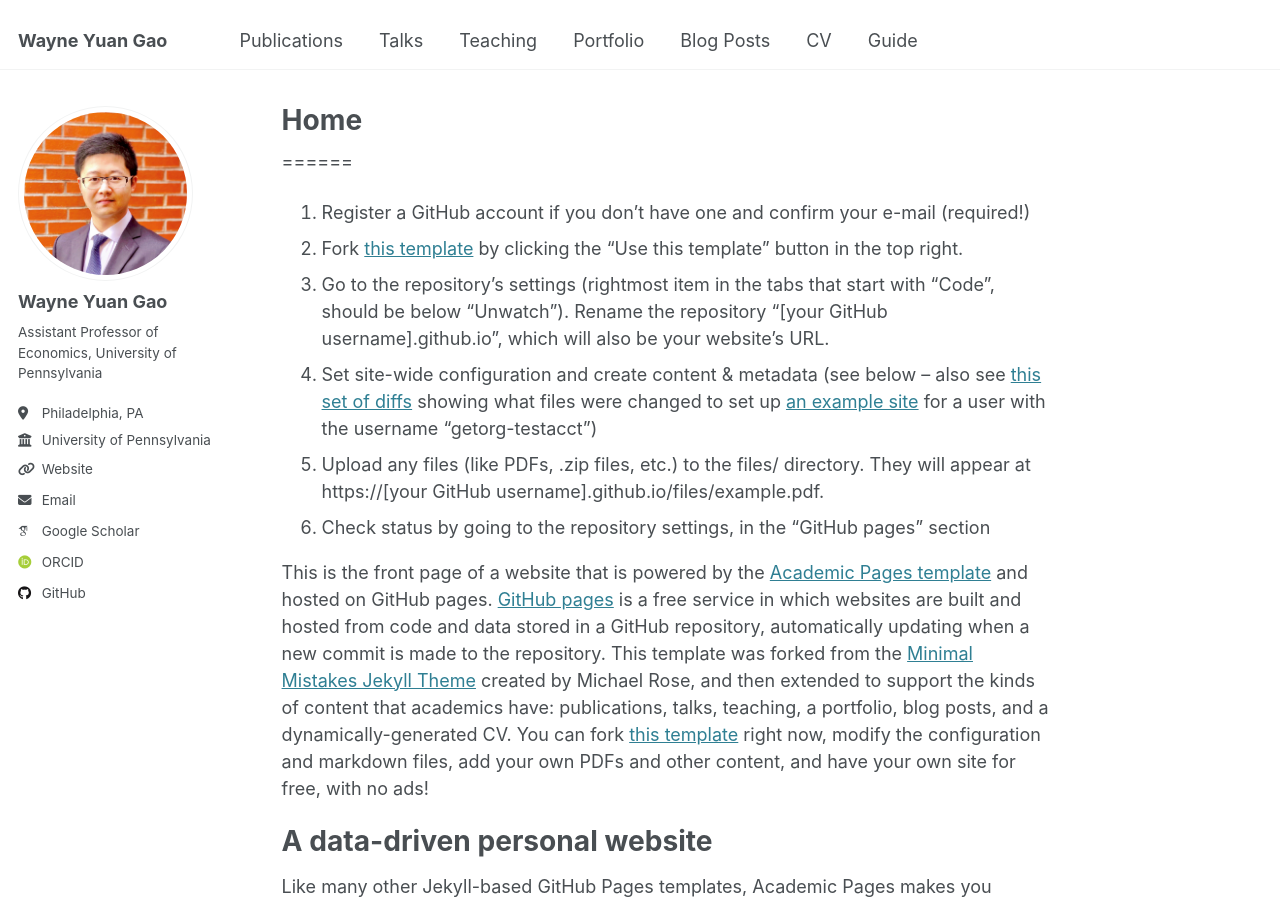
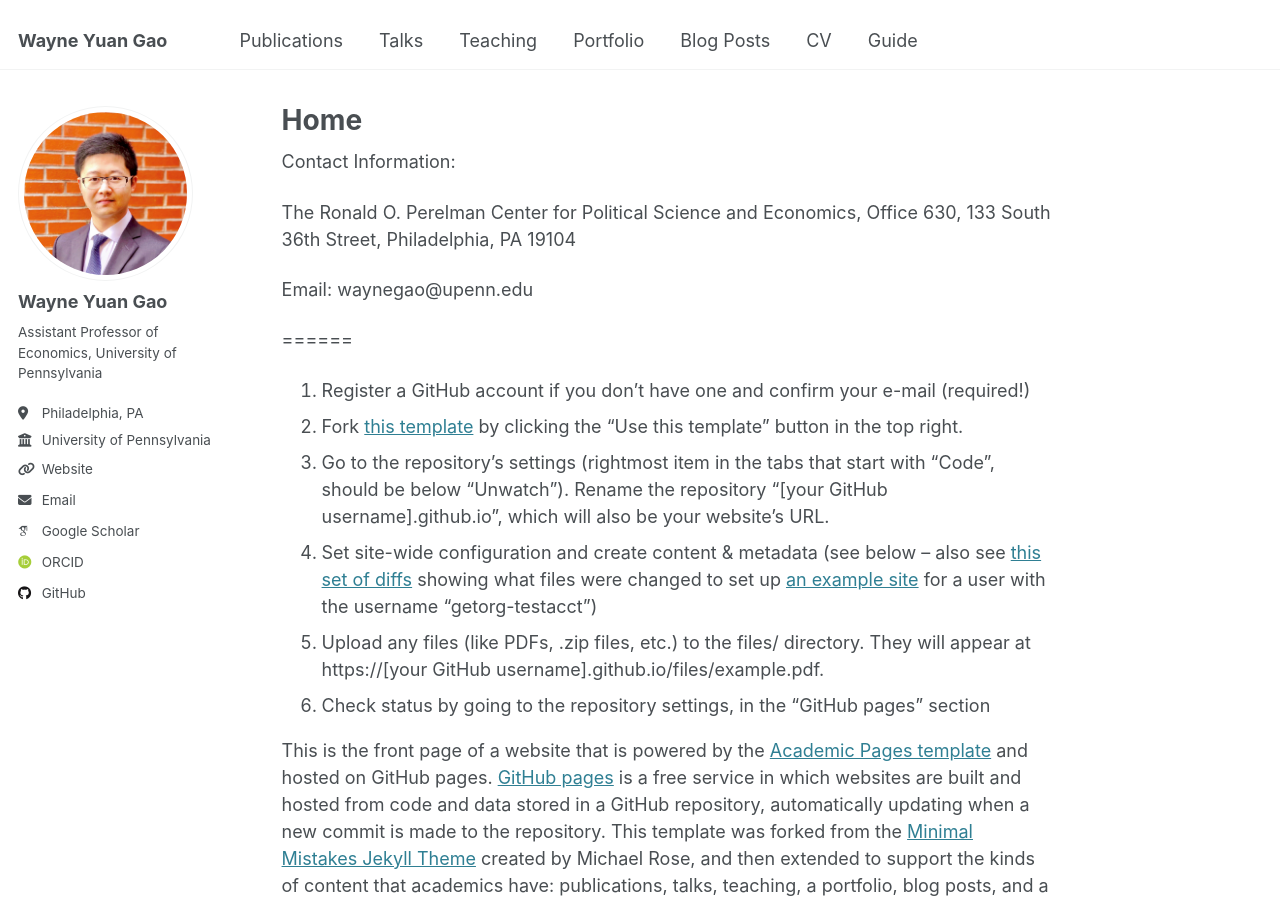
Before and after one commit to wayne-y-gao/wayne-y-gao.github.io, a Jekyll site: the page built from _pages/about.md, in a window 1280 px wide and 900 px high. Built offline with Jekyll 4.4.1, drawn with Linux system fonts in a browser that asks for light colours; some web fonts are replaced.

Commit message:
Update about.md

```diff
--- a/_pages/about.md
+++ b/_pages/about.md
@@ -7,8 +7,13 @@ redirect_from:
   - /about.html
 ---
 
+Contact Information:
 
+The Ronald O. Perelman Center for Political Science and Economics, Office 630,
+133 South 36th Street,
+Philadelphia, PA 19104
 
+Email: waynegao@upenn.edu
 
 
 ======
```
